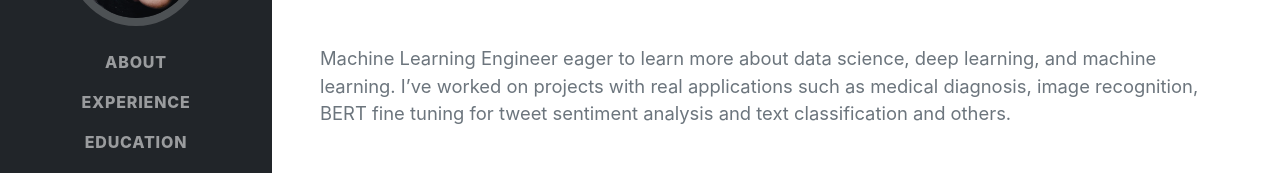
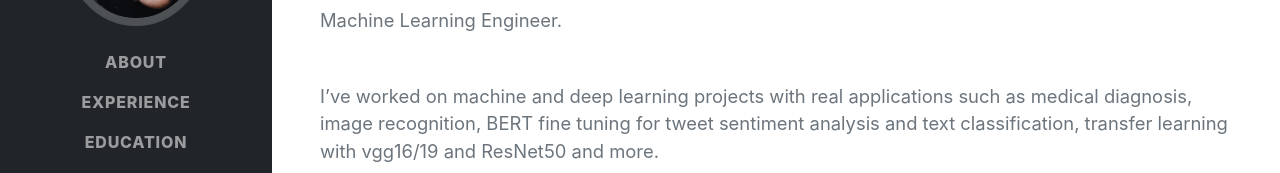
Before and after one commit to jafetsierra/Portfolio.github.io, a plain HTML site: page index.html in a window 1280 px wide. Shown: the part 330-503 px from the top of the page. Drawn offline with nearby package versions, Linux system fonts and the light colour scheme; no server answers; a web font is replaced by a local one.

Commit message:
Update index.html

```diff
--- a/index.html
+++ b/index.html
@@ -50,10 +50,10 @@
                         AC 80 # 103 a 24 · Bogotá, Colombia · (57) 319-721-9316 ·
                         <a href="mailto:name@email.com">jafet.sierra.l@gmail.com</a>
                     </div>
-                    <p class="lead mb-5">Machine Learning Engineer eager to learn more about data science, deep learning, and machine learning.
-                        I’ve worked on projects with real applications such as medical diagnosis, image recognition,
-                        BERT fine tuning for tweet sentiment analysis and text classification and others.
-                        </p>
+                    <p class="lead mb-5">Machine Learning Engineer.</p>
+                    <p class="lead mb-5">I’ve worked on machine and deep learning projects with real applications such as medical diagnosis, image recognition,
+                        BERT fine tuning for tweet sentiment analysis and text classification, transfer learning with vgg16/19 and ResNet50 and more.
+                    </p>
                     <p class="lead mb-4">I've also worked with Django for web application development and docker and Heroku for web deployment.
                         All under Jira software and Agile workflow</p>
                     <div class="social-icons">
```
